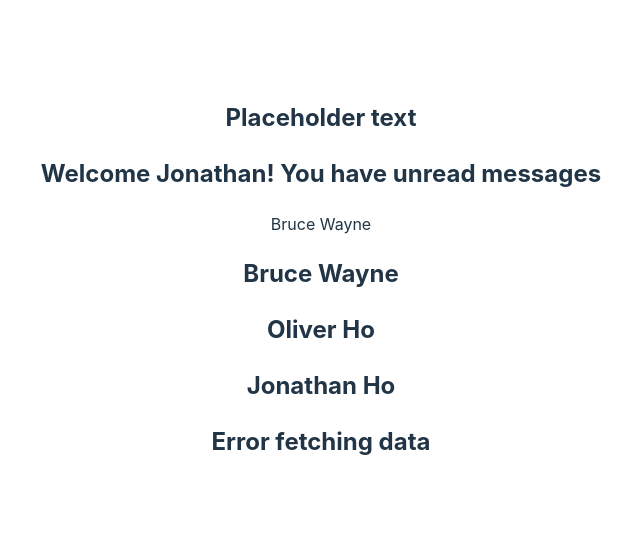
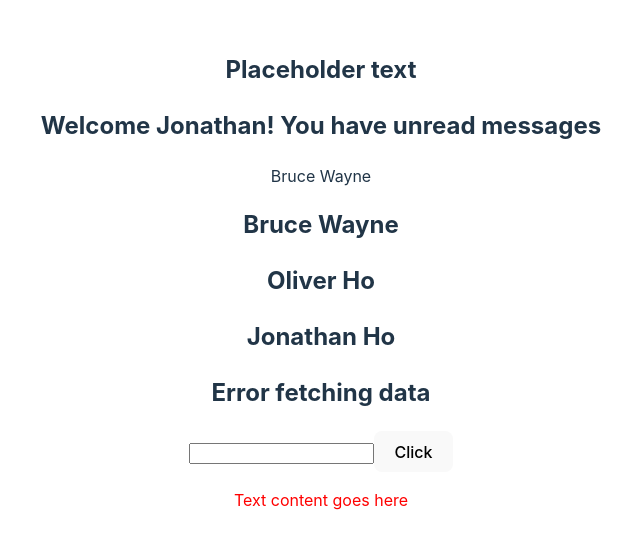
Before and after one commit to goodwill80/Refresher_react_typescript, a React (Vite) app: page / in a window 1280 px wide. Shown: the part 120-668 px from the top of the page, without its empty margins (319-959 px from the left). Built offline with nearby package versions, Linux system fonts and the light colour scheme.

Commit message:
added style props and event props

```diff
--- a/src/App.tsx
+++ b/src/App.tsx
@@ -6,6 +6,9 @@ import PersonList from './components/PersonList';
 import Status from './components/Status';
 import Heading from './components/Heading';
 import Oscar from './components/Oscar';
+import Button from './components/Button';
+import Input from './components/Input';
+import Container from './components/Container';
 
 function App() {
   const personName = {
@@ -39,6 +42,13 @@ function App() {
       <Person personName={personName} />
       <PersonList nameList={nameList} />
       <Status status="error" />
+      <Input value="" handleChange={(e) => console.log(e)} />
+      <Button
+        handleClickEvent={(e, id) => console.log('Button clicked!', e, id)}
+      />
+      <Container
+        styles={{ border: '1 px solid black', padding: '1rem', color: 'red' }}
+      />
     </>
   );
 }
--- /dev/null
+++ b/src/components/Button.tsx
@@ -0,0 +1,14 @@
+// typing of click events
+type ButtonProps = {
+  //   handleClick: () => void;
+  handleClickEvent: (
+    event: React.MouseEvent<HTMLButtonElement>,
+    id: number
+  ) => void;
+};
+
+function Button(props: ButtonProps) {
+  return <button onClick={(e) => props.handleClickEvent(e, 1)}>Click</button>;
+}
+
+export default Button;
--- /dev/null
+++ b/src/components/Container.tsx
@@ -0,0 +1,10 @@
+//typing of css props
+type ContainerProps = {
+  styles: React.CSSProperties;
+};
+
+function Container(props: ContainerProps) {
+  return <div style={props.styles}>Text content goes here</div>;
+}
+
+export default Container;
--- /dev/null
+++ b/src/components/Input.tsx
@@ -0,0 +1,15 @@
+//typing of onChange event
+type InputProps = {
+  value: string;
+  handleChange: (event: React.ChangeEvent<HTMLInputElement>) => void;
+};
+
+function Input(props: InputProps) {
+  const handleInputChange = (e: React.ChangeEvent<HTMLInputElement>) => {
+    console.log(e.target.value);
+  };
+
+  return <input type="text" value={props.value} onChange={handleInputChange} />;
+}
+
+export default Input;
```
